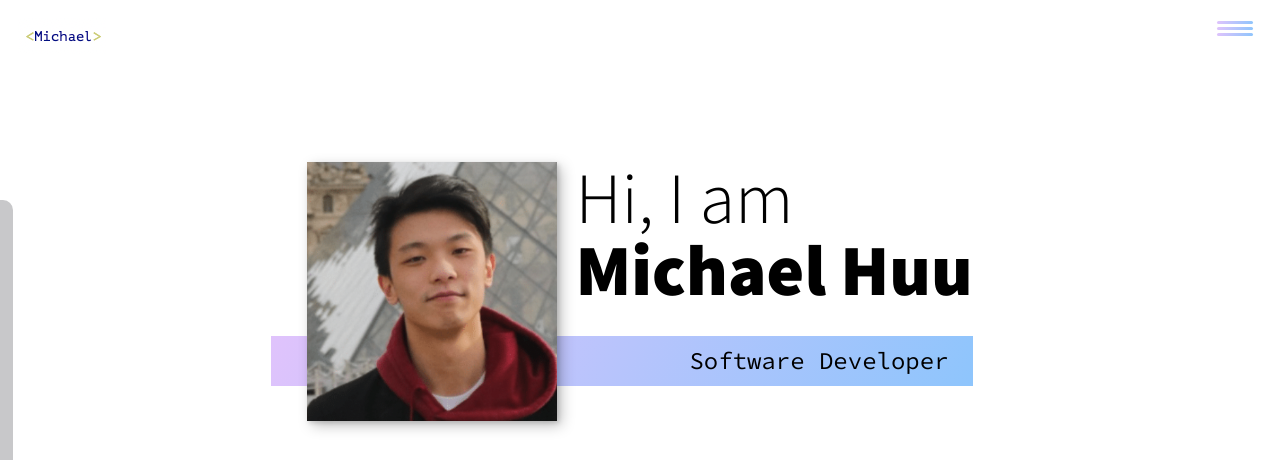
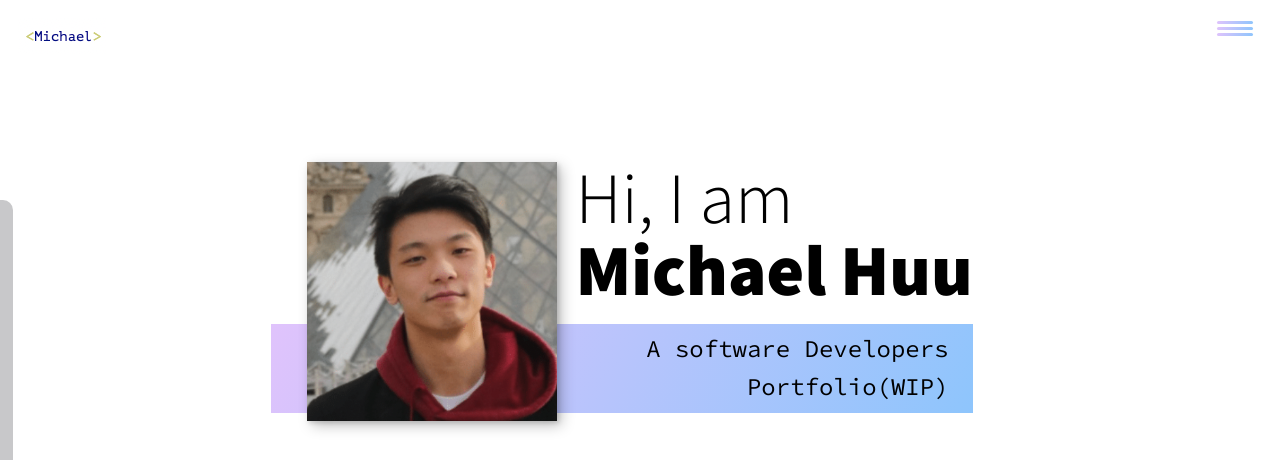
Before and after one commit to MichaelHuu96/MyPortfolio, a plain HTML site: page index.html in a window 1280 px wide. Shown: the top 460 px of the page. Drawn offline with nearby package versions, Linux system fonts and the light colour scheme; animation ran at ten frames a second.

Commit message:
changed sub title

```diff
--- a/index.html
+++ b/index.html
@@ -55,7 +55,7 @@
     <h1 class="section__title section__title--intro">
       Hi, I am <strong>Michael Huu</strong>
     </h1>
-    <p class="section__subtitle section__subtitle--intro">Software Developer</p>
+    <p class="section__subtitle section__subtitle--intro">A software Developers<br> Portfolio(WIP) </p>
     <img src="img/Michael.png" alt="a picture of me" class="intro__img" />
     <div class="shortcuts">
       <a href="https://www.linkedin.com/in/michael-huu-27204120a/" target="_blank"> <span class="iconify shortcut_icon"
```
